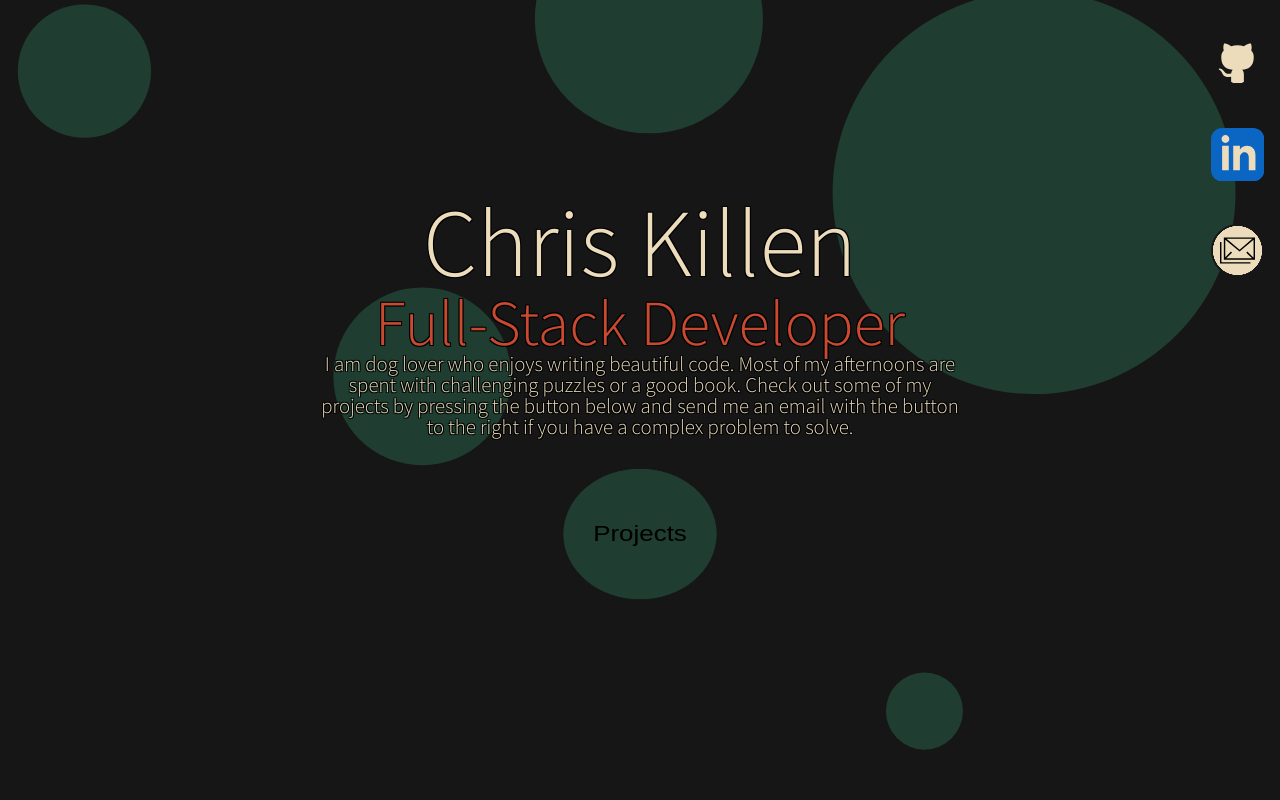
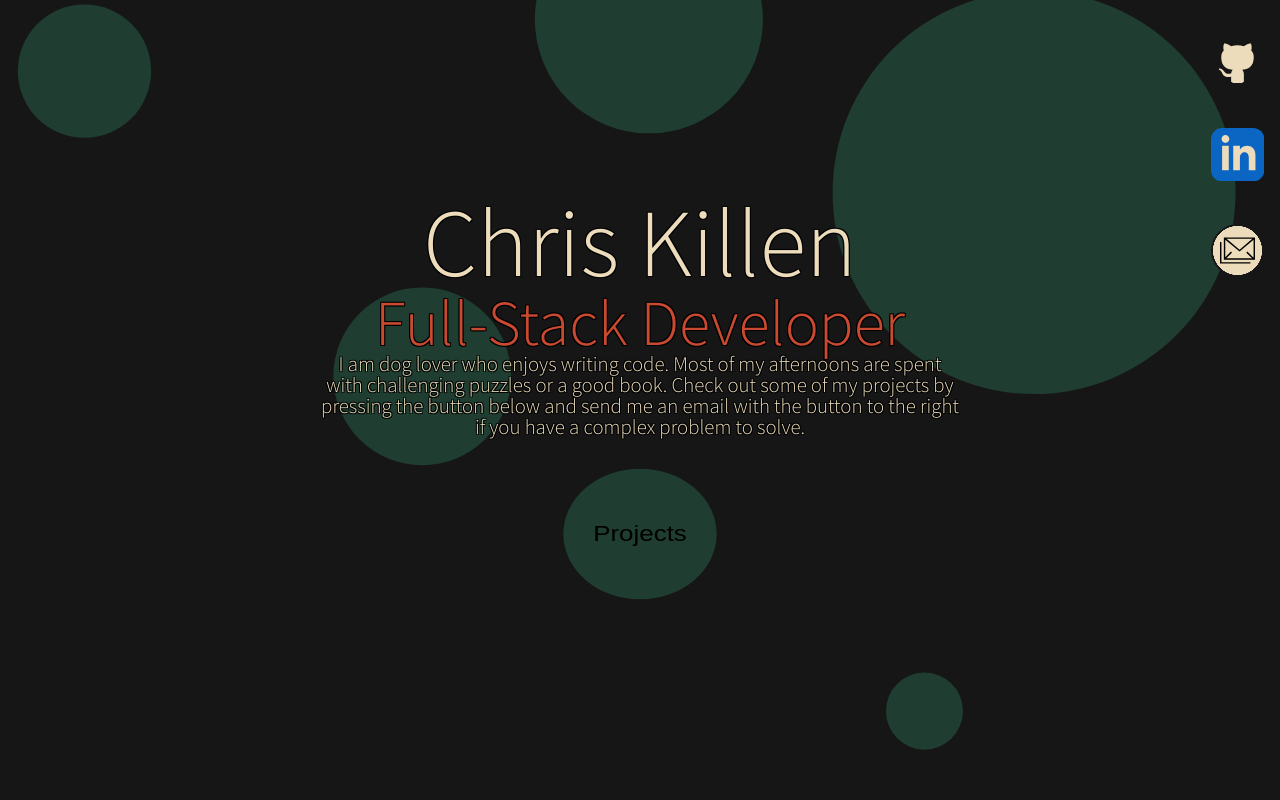
Before and after one commit to CKillen/CKillen.github.io, a plain HTML site: page index.html in a window 1280 px wide. Shown: the top 800 px of the page. Drawn offline with Linux system fonts and the light colour scheme.

Commit message:
Update index.html
I LIKE FAST CODE

```diff
--- a/index.html
+++ b/index.html
@@ -22,7 +22,7 @@
       <h1 class="text-shadow">Chris Killen</h1>
       <h2 class="text-shadow">Full-Stack Developer</h2>
       <p class="text-shadow">
-        I am dog lover who enjoys writing beautiful code. Most of my afternoons are spent with challenging puzzles or a good book.
+        I am dog lover who enjoys writing code. Most of my afternoons are spent with challenging puzzles or a good book.
         Check out some of my projects by pressing the button below and send me an email with the button to the right if you have a complex problem to solve.
       </p>
      <button id="project-button" class="blob-idle">Projects</button>
```
